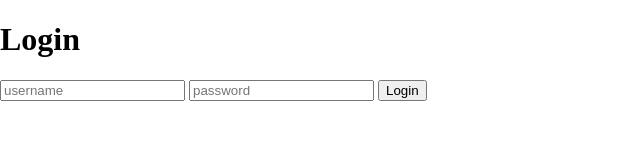
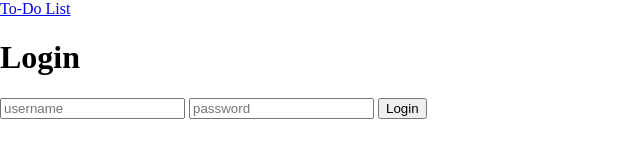
Before and after one commit to mira-kine/lab14-todo, a website: page index.html in a window 1280 px wide. Shown: the whole page, without its empty margins (0-640 px from the left). Drawn offline with Linux system fonts and the light colour scheme.

Commit message:
added link to login page to see to-do page

```diff
--- a/index.html
+++ b/index.html
@@ -13,7 +13,7 @@
     <link rel="stylesheet" href="./styles/home.css">
     <title>Login Page</title>
 </head>
-
+<a href="./todo/index.html">To-Do List</a>
 <body>
     <header>
         <h1>Login</h1>
```
